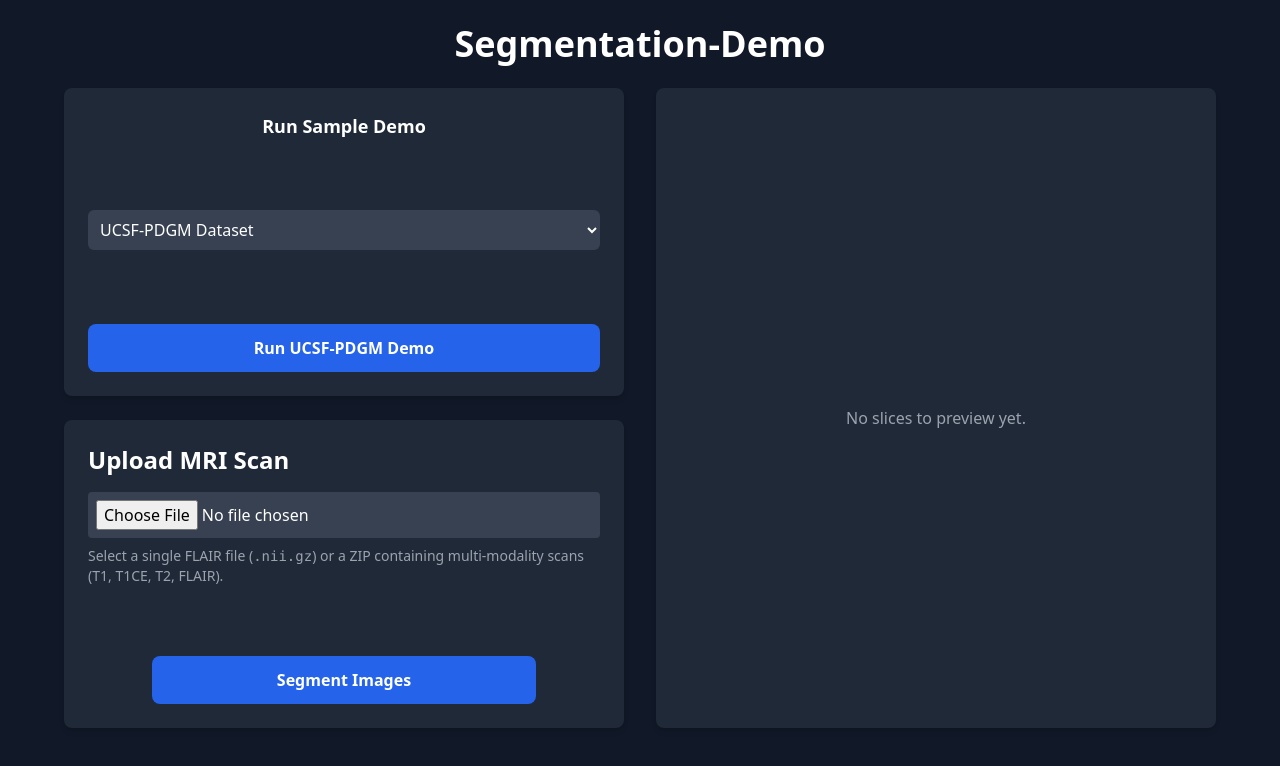
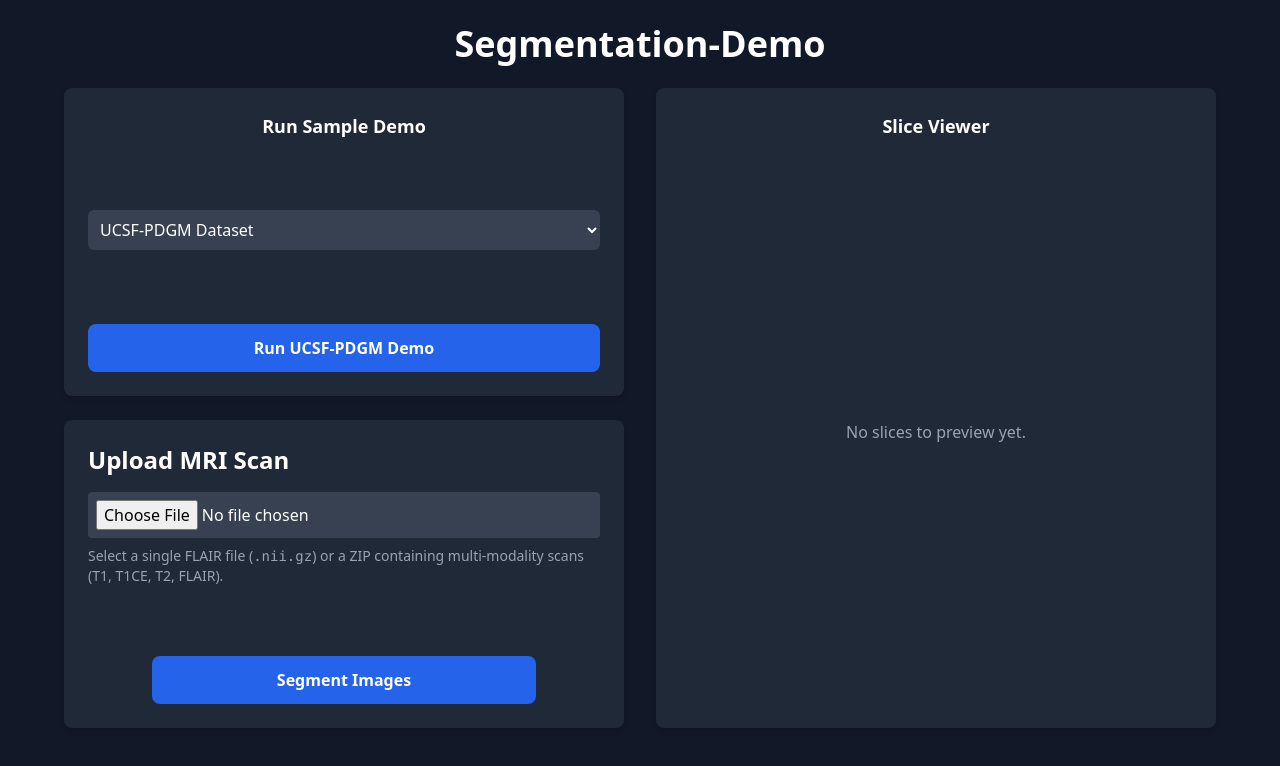
Before and after one commit to AnkithBinagekar/scanfusion-demo-image_overlay, a React (Create React App) app: page /fusion in a window 1280 px wide. Shown: the top 766 px of the page. Built offline with nearby package versions, Linux system fonts and the light colour scheme; no server answers; the HTML template or start-up script is replaced by a standard one.

Commit message:
Minor UI Fix

```diff
--- a/src/components/FusionOptions.js
+++ b/src/components/FusionOptions.js
@@ -81,7 +81,7 @@ const FusionOptions = () => {
       setOverlaySlices(overlayUrls);
       //setGifUrl(gifUrl);
 
-      navigate("/results");
+      //navigate("/results");
     } catch (error) {
       console.error("Fusion error:", error);
      // Check if error has a message property and use it, otherwise use the error object itself.
--- a/src/pages/FusionPage.jsx
+++ b/src/pages/FusionPage.jsx
@@ -136,7 +136,7 @@ const FusionPage = () => {
         >
           {/* Header */}
           <h2 className="text-lg font-semibold mb-3 text-center">
-
+           Slice Viewer
           </h2>
 
           {/* Image Viewer Area */}
```
